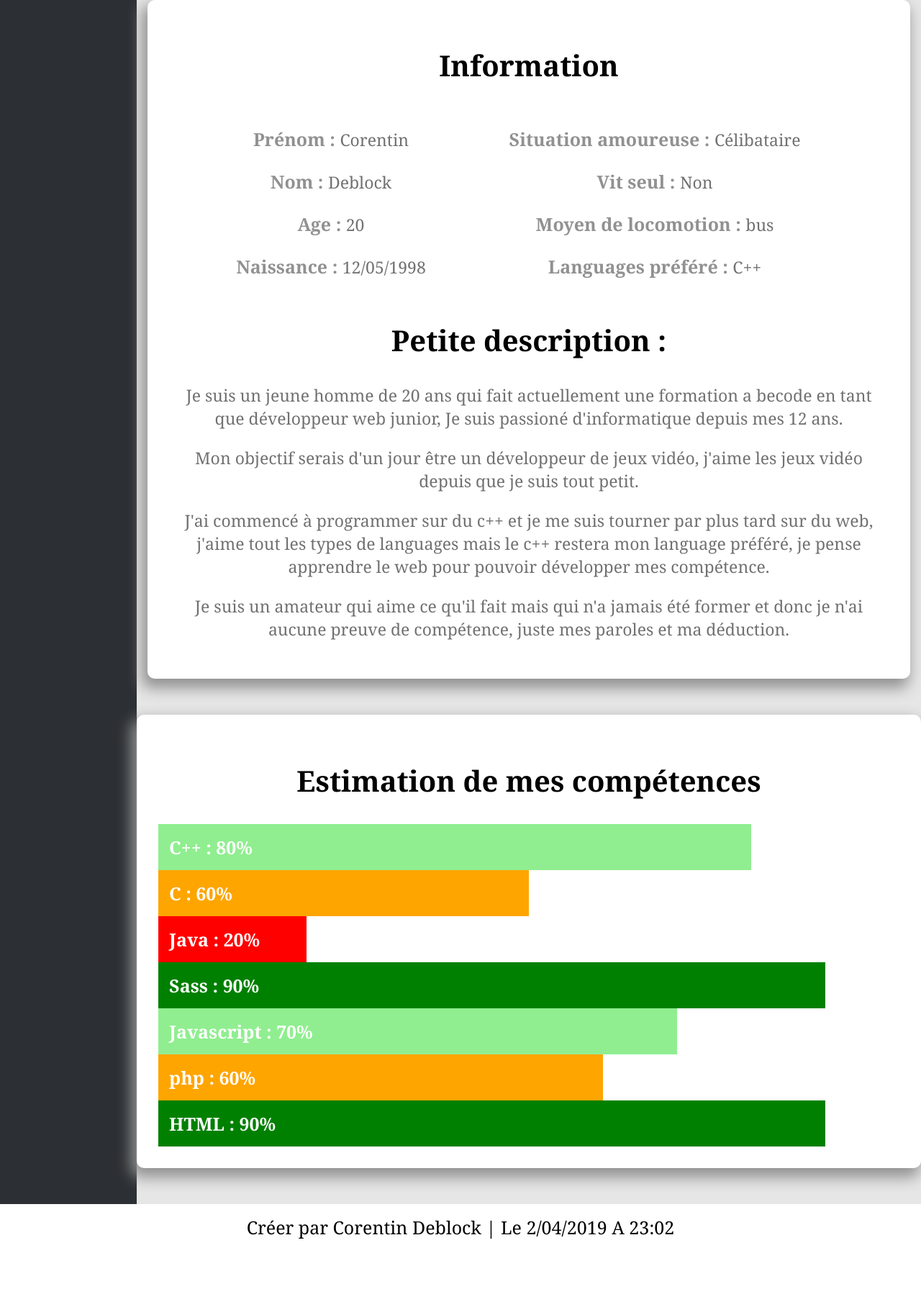
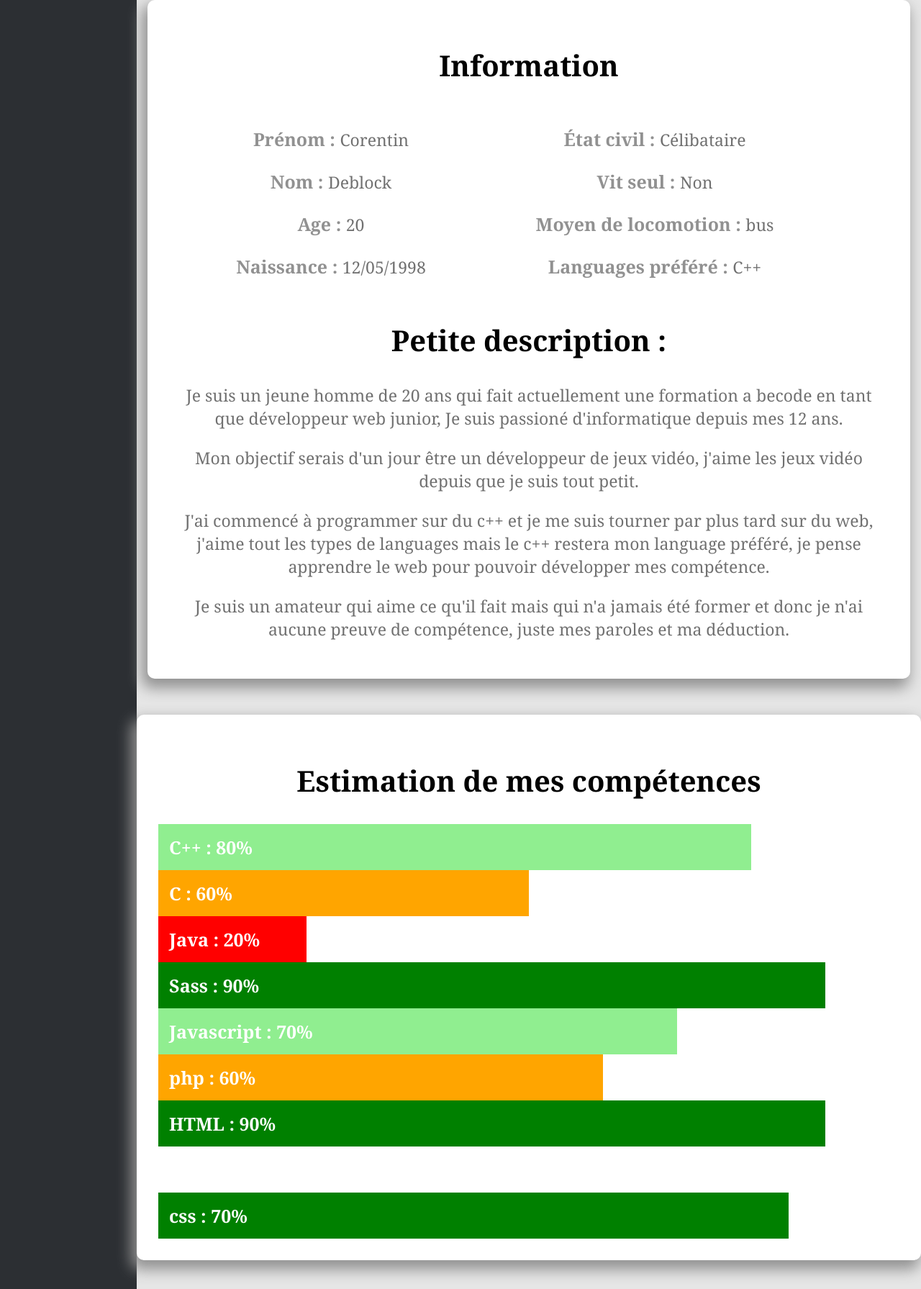
Before and after one commit to CorentinDeblock/Mon-CV, a plain HTML site: page index.html in a window 1280 px wide. Shown: the part 1006-2797 px from the top of the page at 72% size. Before the commit the page ends 2743 px from the top, so only its background shows below. Drawn offline with Linux system fonts and the light colour scheme.

Commit message:
Ajout de modification et de chose oublier

```diff
--- a/index.html
+++ b/index.html
@@ -12,7 +12,7 @@
     <header>
         <h1>Mon CV</h1>
         <div class="mailTo">
-            <a href="mailto:corentindeblock@gmail.com"class="button">M'enboyez un mail</a>
+            <a href="mailto:corentindeblock@gmail.com"class="button">M'envoyez un mail</a>
         </div>
     </header>
     <nav>
@@ -61,7 +61,7 @@
                     <p>Naissance : <span class="answer">12/05/1998</span></p>
                 </div>
                 <div>
-                    <p>Situation amoureuse : <span class="answer">Célibataire</span></p>
+                    <p>État civil : <span class="answer">Célibataire</span></p>
                     <p>Vit seul : <span class="answer">Non</span></p>
                     <p>Moyen de locomotion : <span class="answer">bus</span></p>
                     <p>Languages préféré : <span class="answer">C++</span></p>
@@ -111,6 +111,12 @@
             <div class="html">
                 <p class="graphic-answer limit-cotent">HTML : 90%</p>
             </div>
+            <div class="c#">
+                <p class="graphic-answer limit-cotent">Python : 30%</p>
+            </div>
+            <div class="css">
+                <p class="graphic-answer limit-cotent">css : 70%</p>
+            </div>
         </article>
         <section>
 
```
